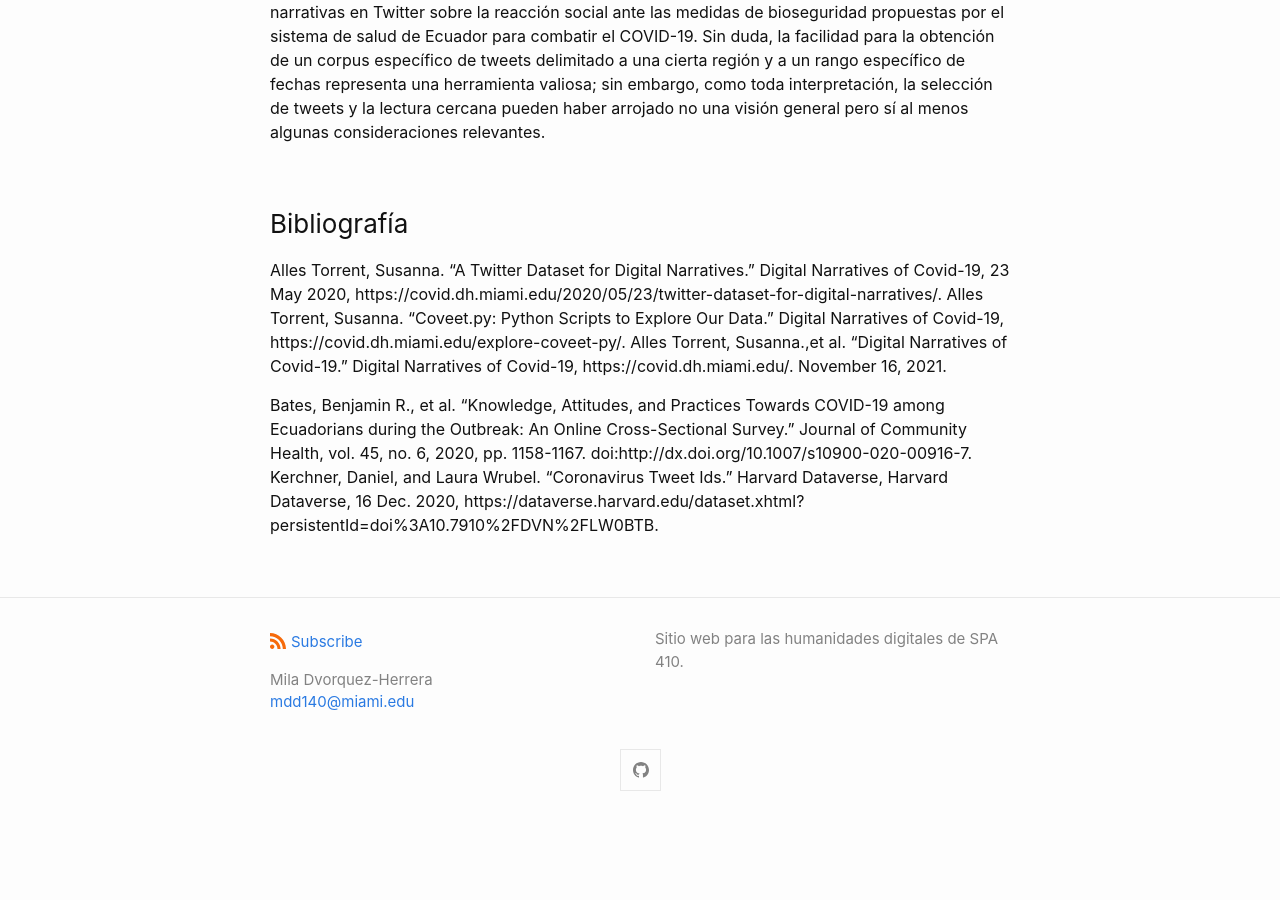
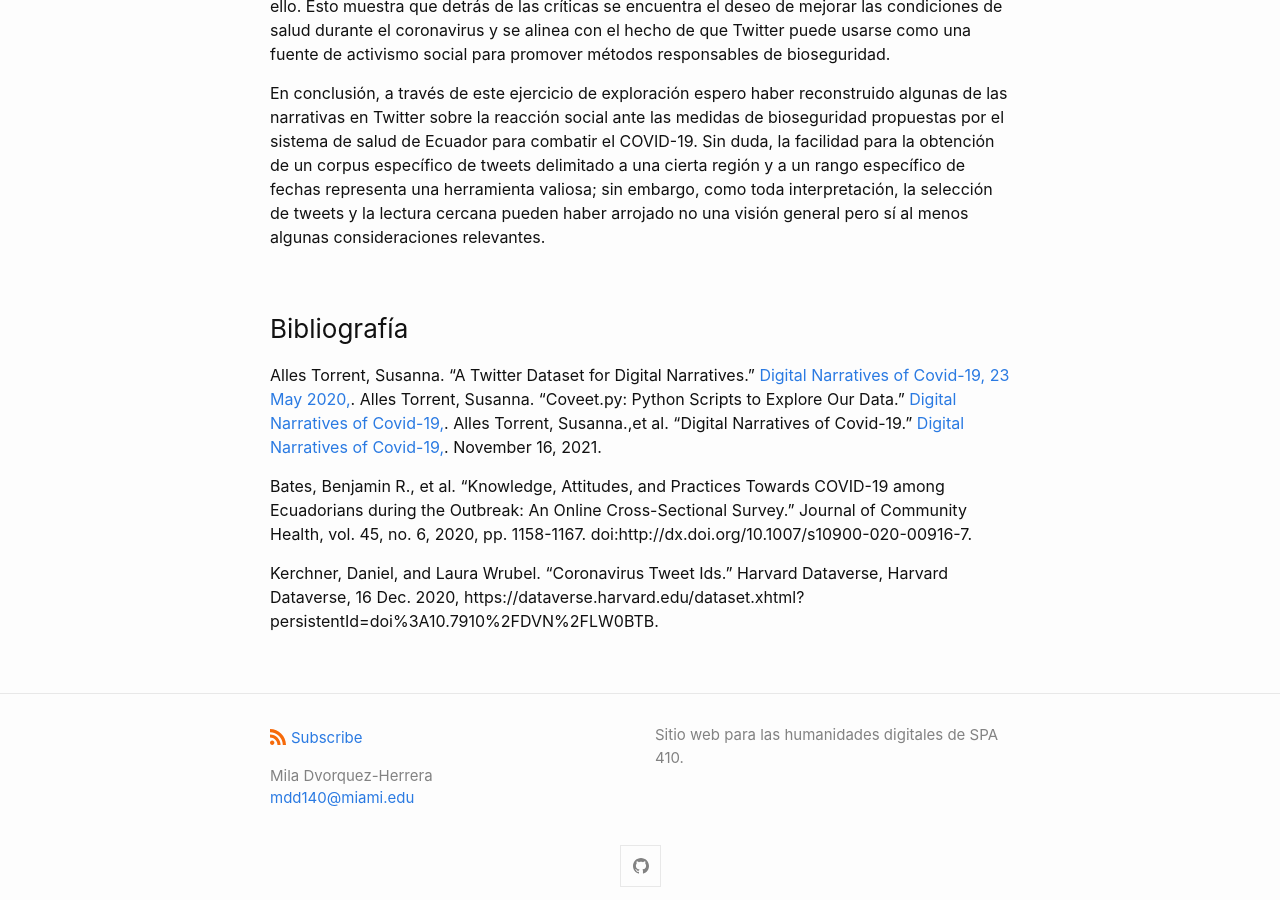
Before and after one commit to miladvh/miladvh.github.io, a Jekyll site: the page built from _posts/2021-12-8-ensayo4.md, in a window 1280 px wide and 900 px high, scrolled down 17568 px. Built offline with Jekyll 4.4.1, drawn with Linux system fonts in a browser that asks for light colours; before the commit the page ends 18394 px from its top, so only the background shows below that.

Commit message:
Update 2021-12-8-ensayo4.md

```diff
--- a/_posts/2021-12-8-ensayo4.md
+++ b/_posts/2021-12-8-ensayo4.md
@@ -28,6 +28,7 @@ El corpus tiene un total de 5,857,047 palabras con 218,990 tweets, todos en espa
 Con el fin de explorar más detalladamente las medidas de bioseguridad empleadas en Ecuador y las reacciones de sus ciudadanos ante las mismas, creé una lista de diez palabras clave que estaban asociadas con mi tema de investigación, como “medidas”, “protocolos”, “contagio”, “prácticas”, “prevención”, “protección”, “recomendaciones”, “sanitarios”, “salud” y “propagación”. También, formulé un conjunto de cinco hashtags que se relacionan con mi tema de investigación: #disciplinaparavolver, #quedateencasa, #emergenciasanitaria, #prevencionyaccion y #salud. Pude determinar la relevancia de estas palabras a través del uso de la concordancia ofrecida en el script coveet.py y las colocaciones de AntConc.  Este paso, me ayudó a darme cuenta de qué temas serían la pieza central de mi construcción de una narrativa dentro del corpus.
 
 <img src="/assets/dh_pics/spa7.png" alt="sumario" width="600"/>
+
 **Figura 5: Palabras relacionadas con la bioseguridad en cada documento (AntConc)**
 
 
@@ -37,14 +38,17 @@ Mi primera exploración inició con AntConc, una herramienta fácil de utilizar
 
 
 <img src="/assets/dh_pics/spa6.png" alt="sumario" width="600"/>
+
 **Figura 6: Las colocaciones de bioseguridad (AntConc)**
 
 La siguiente herramienta fue Voyant Tools, que encontré mucho más interactivo y dinámico que AntConc. Pude generar más visualizaciones de mi corpus, como una nube de palabras con las palabras clave más frecuentes, así como un gráfico que muestra las tendencias en mi período de tiempo seleccionado.
 
 <img src="/assets/dh_pics/spa1.png" alt="sumario" width="600"/>
+
 **Figura 7: Nube de palabras (Voyant Tools)**
 
 <img src="/assets/dh_pics/spa2.png" alt="sumario" width="600"/>
+
 **Figura 8: Gráfico de frecuencia para bioseguridad (Voyant Tools)**
 
 A partir de esta herramienta, pude descubrir metadatos sobre todo mi corpus, como el número total de palabras y la frecuencia con la que se produce la bioseguridad. También me pareció interesante transformar los tweets de una manera visual.
@@ -52,14 +56,17 @@ A partir de esta herramienta, pude descubrir metadatos sobre todo mi corpus, com
 En mi caso, la herramienta de lectura distante más útil para esta investigación fue el script coveet.py porque puso en perspectiva la narrativa más profunda de los tweets ecuatorianos. Al trabajar con el Jupyter Notebooks , pude descargar un documento csv que formateó todos los tweets de abril a diciembre en columnas con los metadatos específicos como la fecha exacta del tweet, idioma, región, el texto y los hashtags. De este modo tenía a mi disposición una colección organizada de los tweets a través de la cual podía acceder y encontrar información relevante sobre la reacción general de las medidas de bioseguridad.
 
 <img src="/assets/dh_pics/spa14.png" alt="sumario" width="600"/>
+
 **Figura 9: El script coveet.py de análisis de frecuencias en Binder**
 
 <img src="/assets/dh_pics/spa13.png" alt="sumario" width="600"/>
+
 **Figura 10: CSV del total de tweets (Coveet.py)**
 
 Un paso ulterior consistió en correr la función de concordancia dentro del script de Python . Especifiqué la palabra “bioseguridad” como filtro y a partir de esto se produjo un archivo csv con solo tweets que contenían esta palabra.
 
 <img src="/assets/dh_pics/spa15.png" alt="sumario" width="600"/>
+
 **Figura 11: CSV de las vistas de concordancia (Coveet.py)**
 
 El uso del script coveet.py tiene muchas ventajas, aunque uno de los desafíos que el usuario puede encontrarse es el reinicio del kernel después de un período de inactividad mientras se usa el cuaderno Jupyter y el hecho de que los cambios realizados no se pueden guardar. Ambos aspectos influyen en el hecho de que Jupyter Notebooks es de acceso libre para estudiantes y académicos; esto es importante porque elimina las barreras para aprender a analizar un texto de manera digital en lugar de una simple lectura. Entonces, creo que coveet.py es la forma más dinámica y funcional de tener la habilidad de analizar un corpus en línea.
@@ -185,9 +192,10 @@ En conclusión, a través de este ejercicio de exploración espero haber reconst
 
 ### Bibliografía
 
-Alles Torrent, Susanna. “A Twitter Dataset for Digital Narratives.” Digital Narratives of Covid-19, 23 May 2020, https://covid.dh.miami.edu/2020/05/23/twitter-dataset-for-digital-narratives/.
-Alles Torrent, Susanna. “Coveet.py: Python Scripts to Explore Our Data.” Digital Narratives of Covid-19, https://covid.dh.miami.edu/explore-coveet-py/.
-Alles Torrent, Susanna.,et al. “Digital Narratives of Covid-19.” Digital Narratives of Covid-19, https://covid.dh.miami.edu/. November 16, 2021.
+Alles Torrent, Susanna. “A Twitter Dataset for Digital Narratives.” [Digital Narratives of Covid-19, 23 May 2020,](https://covid.dh.miami.edu/2020/05/23/twitter-dataset-for-digital-narratives/).
+Alles Torrent, Susanna. “Coveet.py: Python Scripts to Explore Our Data.” [Digital Narratives of Covid-19,](https://covid.dh.miami.edu/explore-coveet-py/).
+Alles Torrent, Susanna.,et al. “Digital Narratives of Covid-19.” [Digital Narratives of Covid-19,](https://covid.dh.miami.edu/). November 16, 2021.
 
 Bates, Benjamin R., et al. "Knowledge, Attitudes, and Practices Towards COVID-19 among Ecuadorians during the Outbreak: An Online Cross-Sectional Survey." Journal of Community Health, vol. 45, no. 6, 2020, pp. 1158-1167. doi:http://dx.doi.org/10.1007/s10900-020-00916-7.
+
 Kerchner, Daniel, and Laura Wrubel. “Coronavirus Tweet Ids.” Harvard Dataverse, Harvard Dataverse, 16 Dec. 2020, https://dataverse.harvard.edu/dataset.xhtml?persistentId=doi%3A10.7910%2FDVN%2FLW0BTB.
```
